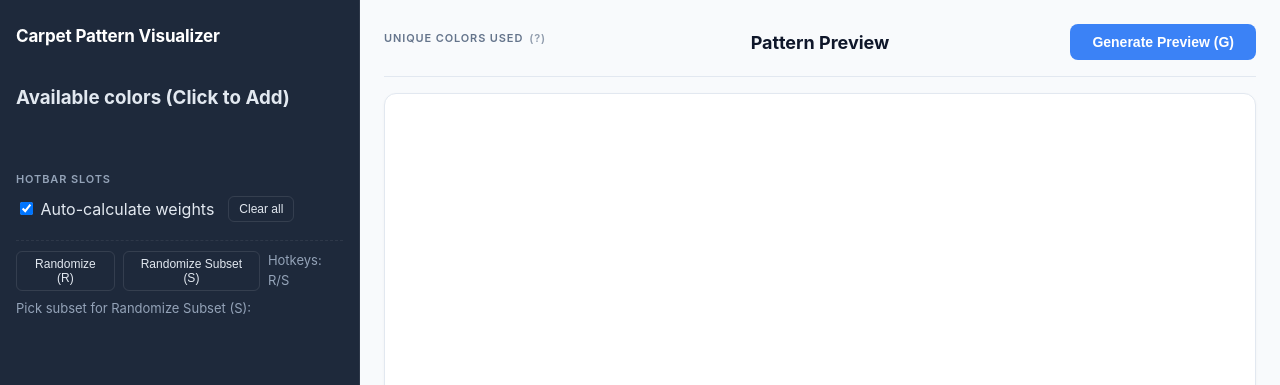
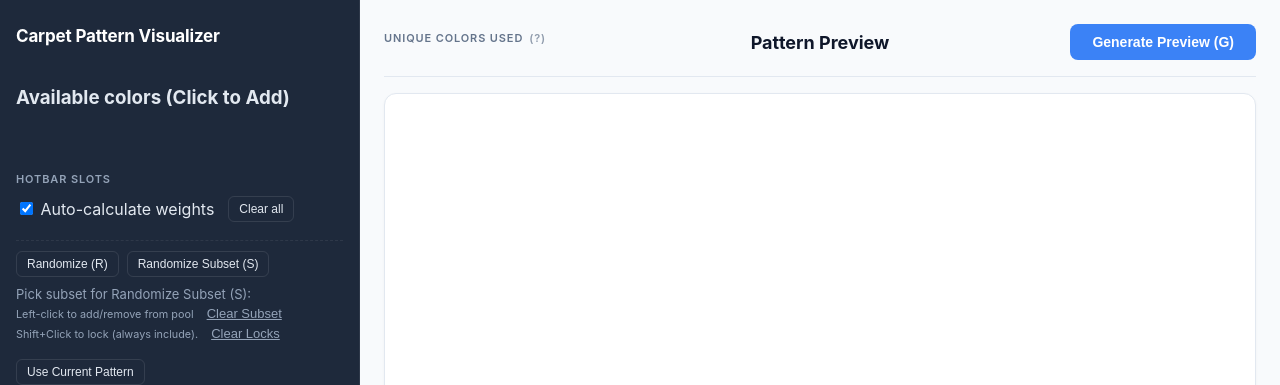
Before and after one commit to DustinBS/Minecraft-Bitmap, a Flask app: template templates/index.html in a window 1280 px wide. Shown: the top 385 px of the page. Run offline with Flask 2, Linux system fonts and the light colour scheme; the template is opened without the code that fills it, so the values that code supplies are empty.

Commit message:
added better pinning and subsetting

```diff
--- a/app.py
+++ b/app.py
@@ -34,8 +34,7 @@ def generate_image(width_blocks, height_blocks, choices, block_px=16):
 
     # 1. Generate the small application-grid image (1 user-block = 1 image-pixel)
     # Using 'P' (palette) mode or just RGB. Since we are scaling up later,
-    # let's just make an RGB image of size (w, h) and resize it.
-    # This avoids the nested loops per pixel.
+    # create an RGB image of size (w, h) and resize it.
 
     small_img = Image.new("RGB", (w, h))
     pixels = small_img.load()
@@ -109,7 +108,6 @@ def index():
 
     if not choices:
         # Provide a simple default distribution (2 pink, 4 magenta, 3 purple)
-        # Weights are just counts of slots basically
         choices = [
             ("pink", 1), ("pink", 1),
             ("magenta", 1), ("magenta", 1), ("magenta", 1), ("magenta", 1),
--- a/static/script.js
+++ b/static/script.js
@@ -111,8 +111,7 @@ document.addEventListener('DOMContentLoaded', () => {
       renderLegend(data.legend);
 
       // Add to History
-      // Capture the current form state *before* it changes (or after?)
-      // Actually we want to save the state that *produced* this result.
+      // Save the state that produced this result.
       addToHistory(data.img_b64, data.legend || [], choices);
     } catch (err) {
       console.error('Generate failed:', err);
@@ -124,7 +123,21 @@ document.addEventListener('DOMContentLoaded', () => {
 
   /* ── Add color click ────────────────────────────────────── */
   document.querySelectorAll('.add-color').forEach(b => {
-    b.addEventListener('click', () => {
+    // Toggle lock on Shift+Click only (avoid hijacking right-click)
+    const toggleLock = (e) => {
+      if (e.type === 'click' && e.shiftKey) {
+        e.preventDefault();
+        b.classList.toggle('locked');
+        saveState();
+        return true;
+      }
+      return false;
+    };
+
+    b.addEventListener('click', (e) => {
+      if (toggleLock(e)) return;
+      if (b.classList.contains('locked')) return;
+
       const empty = getSlots().find(s => s.querySelector('.slot-select').value === '');
       if (empty) {
         empty.querySelector('.slot-select').value = b.dataset.color;
@@ -196,7 +209,9 @@ document.addEventListener('DOMContentLoaded', () => {
         width: document.querySelector('[name="width"]').value,
         height: document.querySelector('[name="height"]').value,
         block_px: document.querySelector('[name="block_px"]').value,
-        subset: Array.from(document.querySelectorAll('.subset-color.selected')).map(b => b.dataset.color)
+        subset: Array.from(document.querySelectorAll('.subset-color.selected')).map(b => b.dataset.color),
+        lockedSubset: Array.from(document.querySelectorAll('.subset-color.locked')).map(b => b.dataset.color),
+        lockedAdd: Array.from(document.querySelectorAll('.add-color.locked')).map(b => b.dataset.color)
       };
       localStorage.setItem(STORAGE_KEYS.FORM, JSON.stringify(formState));
     } catch (e) {
@@ -245,7 +260,23 @@ document.addEventListener('DOMContentLoaded', () => {
           document.querySelectorAll('.subset-color').forEach(b => {
              if (savedForm.subset.includes(b.dataset.color)) b.classList.add('selected');
              else b.classList.remove('selected');
+
+             if (Array.isArray(savedForm.lockedSubset) && savedForm.lockedSubset.includes(b.dataset.color)) {
+                b.classList.add('locked');
+             } else {
+                b.classList.remove('locked');
+             }
           });
+        }
+
+        if (Array.isArray(savedForm.lockedAdd)) {
+           document.querySelectorAll('.add-color').forEach(b => {
+              if (savedForm.lockedAdd.includes(b.dataset.color)) {
+                 b.classList.add('locked');
+              } else {
+                 b.classList.remove('locked');
+              }
+           });
         }
       }
 
@@ -397,9 +428,8 @@ document.addEventListener('DOMContentLoaded', () => {
       });
 
       // Fill from state choices
-      // state.choices is likely [[name, weight], ...]  representing filled slots
-      // Since our input format for generation was slightly filtered, we need to map carefully.
-      // But actually, we just need to fill slots sequentially for now.
+      // state.choices: [[name, weight], ...] representing filled slots.
+      // Fill slots sequentially.
 
       (state.choices || []).forEach((choice, idx) => {
           if (idx < slots.length) {
@@ -446,24 +476,59 @@ document.addEventListener('DOMContentLoaded', () => {
   if (tabPinnedBtn) tabPinnedBtn.addEventListener('click', () => setActiveTab('pinned'));
 
   /* ── Randomize helper (shared by hotbar & subset) ───────── */
-  const randomizeHotbar = (colorsArr) => {
+  const randomizeHotbar = (colorsArr, lockedArr = []) => {
     const slots = getSlots();
     const total = slots.length;
-    if (!colorsArr || colorsArr.length === 0) return;
 
+    // Validate:
+    // If lockedArr is provided, we MUST use them.
+    // Remaining slots = [2..total] - lockedArr.length.
+    // If lockedArr.length >= total, we just fill up to total.
+
+    if (lockedArr.length > total) {
+       alert(`You have locked ${lockedArr.length} colors but only ${total} slots available. Please unlock some.`);
+       return;
+    }
+
+    // If we have no colors to pick from (and no locks), abort
+    if ((!colorsArr || colorsArr.length === 0) && lockedArr.length === 0) return;
+
+    // Keep 'colorsArr' as the random pool (allowing duplicates even if locked).
     const maxAttempts = 30;
     for (let attempt = 0; attempt < maxAttempts; attempt++) {
-      const n     = Math.floor(Math.random() * (total - 1)) + 2; // 2..total
-      const picks = Array.from({ length: n }, () =>
-        colorsArr[Math.floor(Math.random() * colorsArr.length)]
-      );
-      const allSame = picks.every(c => c === picks[0]);
+      // Determine total N slots to fill
+      // Min is at least locked.length
+      // If locked.length < 2, we try to go up to at least 2 if possible.
+      // Max is total.
 
-      if (!allSame || colorsArr.length === 1) {
+      let minSlots = Math.max(2, lockedArr.length);
+      if (minSlots > total) minSlots = total;
+
+      const n = Math.floor(Math.random() * (total - minSlots + 1)) + minSlots;
+
+      // Start with locked items
+      const picks = [...lockedArr];
+
+      // Fill remainder
+      while (picks.length < n) {
+         if (colorsArr.length > 0) {
+            picks.push(colorsArr[Math.floor(Math.random() * colorsArr.length)]);
+         } else {
+            // No pool colors, just stop if we have enough locked
+            break;
+         }
+      }
+
+      // Check variety (unless only 1 color available total)
+      const allSame = picks.length > 1 && picks.every(c => c === picks[0]);
+      const poolSize = new Set([...colorsArr, ...lockedArr]).size;
+
+      if (!allSame || poolSize === 1) {
+        // Apply
         slots.forEach((row, idx) => {
           const sel = row.querySelector('.slot-select');
           const w   = row.querySelector('.weight');
-          sel.value = idx < n ? picks[idx] : '';
+          sel.value = idx < picks.length ? picks[idx] : '';
           w.value   = 0;
         });
         recalc();
@@ -471,7 +536,7 @@ document.addEventListener('DOMContentLoaded', () => {
         return;
       }
     }
-    alert('Could not generate a varied hotbar from the provided colors. Try a larger subset.');
+    alert('Could not generate a varied hotbar. Adjust your subset or locks.');
   };
 
   /* ── Randomize hotbar (all colours) ─────────────────────── */
@@ -484,24 +549,121 @@ document.addEventListener('DOMContentLoaded', () => {
     randSubsetBtn.addEventListener('click', () => {
       const chosen = Array.from(document.querySelectorAll('.subset-color.selected'))
                           .map(b => b.dataset.color);
-      if (chosen.length < 2) {
-        alert('Please select at least 2 colors for subset randomization.');
+      const locked = Array.from(document.querySelectorAll('.subset-color.locked'))
+                          .map(b => b.dataset.color);
+
+      // Verify that at least one item is available (either selected or locked).
+
+      if (chosen.length === 0 && locked.length < 2) {
+        alert('Please select or lock at least 2 colors/slots for randomization.');
         return;
       }
-      randomizeHotbar(chosen);
+      randomizeHotbar(chosen, locked);
     });
   }
 
   /* ── Subset swatch toggle ───────────────────────────────── */
-  document.querySelectorAll('.subset-color').forEach(b => {
-    b.addEventListener('click', () => {
-      b.classList.toggle('selected');
+  const updateSubsetInput = () => {
       const selected = Array.from(document.querySelectorAll('.subset-color.selected'))
                             .map(x => x.dataset.color);
+      const locked = Array.from(document.querySelectorAll('.subset-color.locked'))
+                            .map(x => x.dataset.color);
+
       const subsetInput = document.getElementById('subsetInput');
+      const lockedInput = document.getElementById('lockedInput');
+
       if (subsetInput) subsetInput.value = selected.join(',');
+      if (lockedInput) lockedInput.value = locked.join(',');
+
+      saveState();
+      // update any warning about too many locks
+      updateLockWarning();
+  };
+
+  const subsetWarning = document.getElementById('subsetWarning');
+  const updateLockWarning = () => {
+    try {
+      const lockedCount = document.querySelectorAll('.subset-color.locked').length;
+      if (!subsetWarning) return;
+      if (lockedCount > 9) {
+        subsetWarning.style.display = 'block';
+        subsetWarning.textContent = `Too many locks — remove ${lockedCount - 9} lock(s) (max 9)`;
+      } else {
+        subsetWarning.style.display = 'none';
+      }
+    } catch (e) {
+      console.warn('Failed to update lock warning', e);
+    }
+  };
+
+  document.querySelectorAll('.subset-color').forEach(b => {
+    // Toggle lock on Shift+Click only (avoid hijacking right-click/context menu)
+    const toggleLock = (e) => {
+      if (e.type === 'click' && e.shiftKey) {
+        e.preventDefault();
+        b.classList.toggle('locked');
+        updateSubsetInput();
+        return true;
+      }
+      return false;
+    };
+
+    b.addEventListener('click', (e) => {
+      if (toggleLock(e)) return;
+      // Normal Click -> toggle Selection (for pool)
+      b.classList.toggle('selected');
+      updateSubsetInput();
     });
   });
+
+  /* ── Clear Subset Button ────────────────────────────────── */
+  const clearSubsetBtn = document.getElementById('clearSubset');
+  if (clearSubsetBtn) {
+    clearSubsetBtn.addEventListener('click', () => {
+      document.querySelectorAll('.subset-color').forEach(b => {
+         b.classList.remove('selected');
+         b.classList.remove('locked');
+      });
+      updateSubsetInput();
+    });
+  }
+
+  /* ── Clear Locks Button (remove only lock state, keep selections) ---- */
+  const clearLocksBtn = document.getElementById('clearLocks');
+  if (clearLocksBtn) {
+    clearLocksBtn.addEventListener('click', () => {
+      document.querySelectorAll('.subset-color.locked, .add-color.locked').forEach(el => el.classList.remove('locked'));
+      updateSubsetInput();
+    });
+  }
+
+  /* ── Use Current Pattern as Subset ──────────────────────── */
+  const useCurrentSubsetBtn = document.getElementById('useCurrentSubset');
+  if (useCurrentSubsetBtn) {
+    useCurrentSubsetBtn.addEventListener('click', () => {
+      const slots = getSlots();
+      const currentColors = new Set();
+      slots.forEach(row => {
+        const val = row.querySelector('.slot-select').value;
+        if (val) currentColors.add(val);
+      });
+
+      if (currentColors.size === 0) {
+        alert("No colors in hotbar to select.");
+        return;
+      }
+
+      document.querySelectorAll('.subset-color').forEach(b => {
+        if (b.classList.contains('locked')) return;
+        if (currentColors.has(b.dataset.color)) {
+          b.classList.add('selected');
+        } else {
+          b.classList.remove('selected');
+        }
+      });
+      updateSubsetInput();
+    });
+  }
 
   /* ── Restore subset selection on page load ──────────────── */
   const subsetInput = document.getElementById('subsetInput');
@@ -510,6 +672,8 @@ document.addEventListener('DOMContentLoaded', () => {
     document.querySelectorAll('.subset-color').forEach(b => {
       if (list.includes(b.dataset.color)) b.classList.add('selected');
     });
+    // ensure warning reflects any persisted locked state
+    updateLockWarning();
   }
 
   /* ── Select-change & auto-weight checkbox listeners ─────── */
--- a/static/style.css
+++ b/static/style.css
@@ -578,6 +605,32 @@ main {
   font-size: 13px;
   color: var(--sidebar-muted);
   margin-bottom: 6px;
+}
+
+.subset-warning {
+  color: #dc2626; /* red-600 */
+  font-size: 13px;
+  margin-top: 6px;
+}
+
+/* Ghost / underlined link-style button used for Clear Locks */
+.ghost-link {
+  display: inline-block;
+  margin-left: 10px;
+  background: transparent;
+  border: none;
+  padding: 0;
+  color: var(--sidebar-muted);
+  text-decoration: underline;
+  cursor: pointer;
+  font-size: 13px;
+}
+.ghost-link:hover { color: var(--accent); }
+
+.subset-tools {
+  display: flex;
+  gap: 8px;
+  margin-bottom: 8px;
 }
 
 /* -- Dimensions Heading --------------------------------------- */
--- a/templates/index.html
+++ b/templates/index.html
@@ -55,20 +55,37 @@
           <div class="randomize-controls">
             <div class="randomize-header">
               <button type="button" id="randHotbar" class="small" title="Randomize hotbar (R)">Randomize (R)</button>
-              <button type="button" id="randSubset" class="small" title="Randomize subset (S)">Randomize Subset (S)</button>
-              <span class="hotkey-hint">Hotkeys: R/S</span>
+              <button type="button" id="randSubset" class="small" title="Randomize weights within the subset of selected colors filling 2 to 9 hotbar slots (S)">Randomize Subset (S)</button>
             </div>
-            <div class="subset-label-text">Pick subset for Randomize Subset (S):</div>
+
+            <div class="subset-label-text">
+              Pick subset for Randomize Subset (S):
+              <br>
+              <small>Left-click to add/remove from pool
+                <button type="button" id="clearSubset" class="ghost-link" title="Clear all subset selections">Clear Subset</button>
+                <br>Shift+Click to lock (always include).
+                <button type="button" id="clearLocks" class="ghost-link" title="Clear all locks">Clear Locks</button>
+              </small>
+            </div>
+            <div id="subsetWarning" class="subset-warning" style="display:none">Too many locks — remove one (max 9)</div>
             <div class="subset-grid">
               {% for c in palette %}
                 {% set rgb = palette_map.get(c) %}
-                <button type="button" class="subset-color {% if subset_selected and c in subset_selected %}selected{% endif %}" data-color="{{c}}" title="Toggle {{c}}">
+                <button type="button" class="subset-color {% if subset_selected and c in subset_selected %}selected{% endif %} {% if locked_selected and c in locked_selected %}locked{% endif %}"
+                  data-color="{{c}}" title="Left-Click: Toggle Selection | Shift+Click: Toggle Lock (Always Include)">
                   <span class="swatch" style="background: rgb({{rgb[0]}}, {{rgb[1]}}, {{rgb[2]}})"></span>
+                  <span class="lock-icon">🔒</span>
                 </button>
               {% endfor %}
             </div>
             <input type="hidden" name="subset" id="subsetInput" value="{{ subset_selected|join(',') if subset_selected else '' }}">
+            <input type="hidden" name="locked" id="lockedInput" value="{{ locked_selected|join(',') if locked_selected else '' }}">
           </div>
+
+        <div class="subset-tools">
+            <button type="button" id="useCurrentSubset" class="small" title="Set subset to colors currently in the hotbar (useful to randomize weights for this palette)">Use Current Pattern</button>
+        </div>
+
 
           <div class="grid-settings bottom">
             <h3 class="dimensions-heading">Dimensions</h3>
```
Also changed, not shown: other parts of static/style.css (+37 -1 lines).
